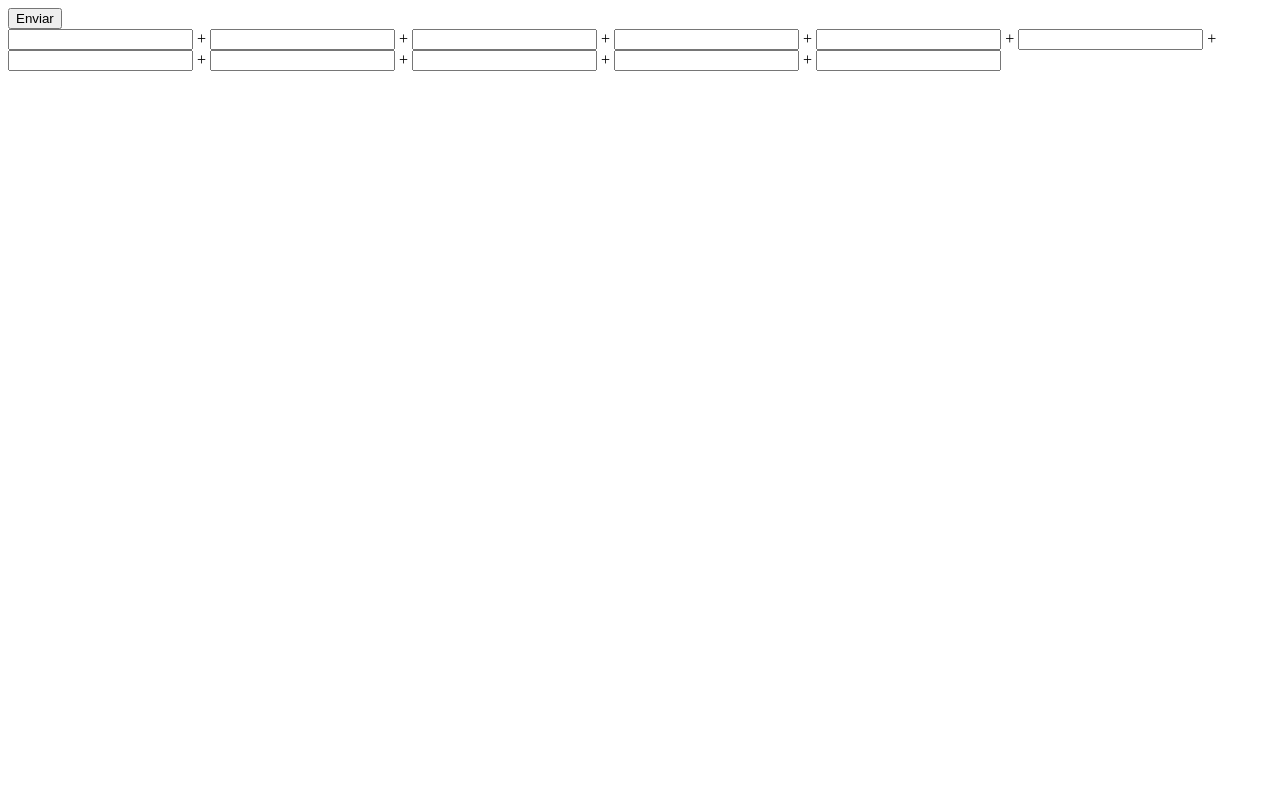
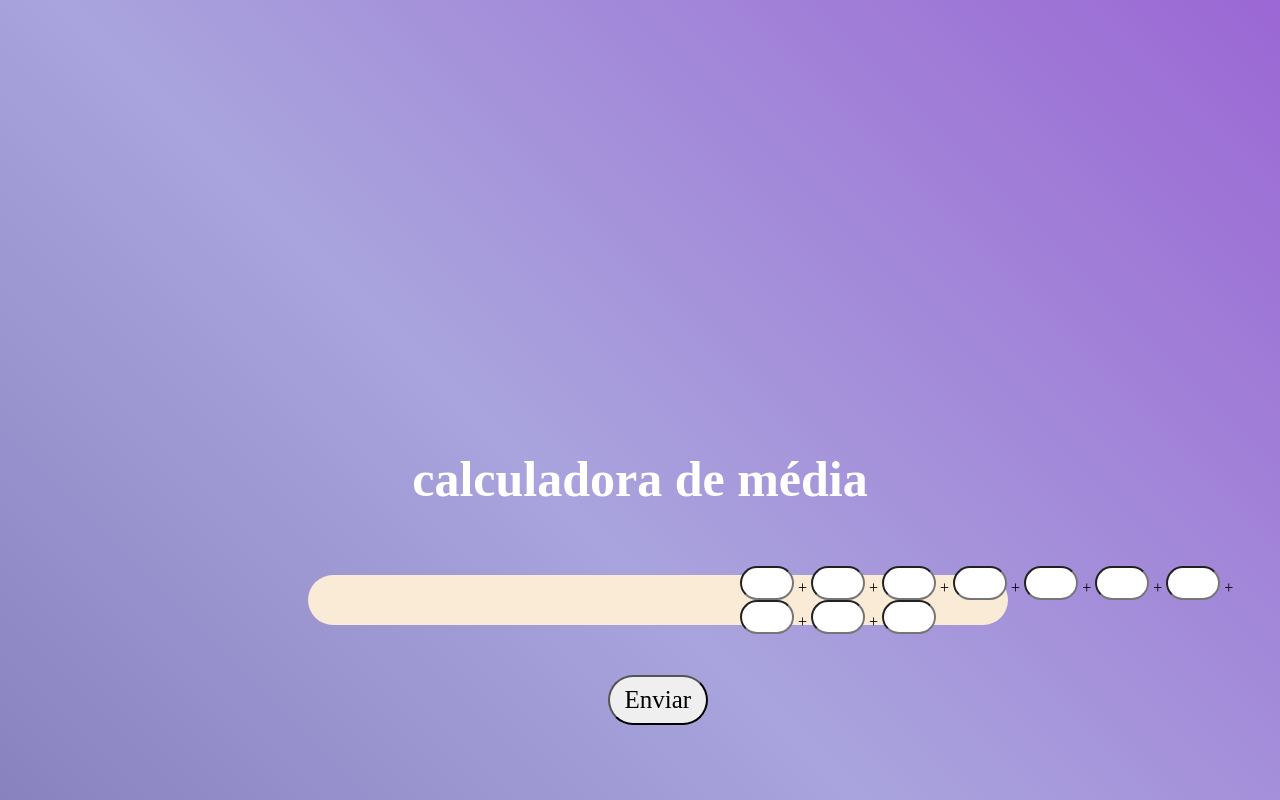
Before and after one commit to pe-odake/site-JS, a plain HTML site: page media.html in a window 1280 px wide. Shown: the top 800 px of the page. Drawn offline with Linux system fonts and the light colour scheme.

```diff
--- a/CSS/media.css
+++ b/CSS/media.css
@@ -1,7 +1,118 @@
-#foco{
+* {
+    margin: 0;
+    padding: 0;
+    font-family: 'ubuntu';
+}
 
-width: 20px;
-height: 20px;
+body {
+
+    background: linear-gradient(45deg, #17153B, #2E236C, #a9a4dd, #8300c5);
+    background-size: 400% 400%;
+    display: flex;
+    justify-content: center;
+    background-repeat: no-repeat;
+    overflow: hidden;
+    height: 100%;
+
+    animation: colors 15s ease;
+}
+
+@keyframes colors {
+
+    0% {
+        background-position: 0% 50%;
+    }
+
+    50% {
+        background-position: 100% 50%;
+    }
+
+
+    100% {
+        background-position: 0% 50%;
+    }
+
+}
+
+
+
+
+#nota1,
+#nota2,
+#nota3,
+#nota4,
+#nota5,
+#nota6,
+#nota7,
+#nota8,
+#nota9,
+#nota10 {
+
+    width: 50px;
+    height: 30px;
+    border-radius: 100px;
+    z-index: 9;
+    font-size: 30px;
+    text-align: center;
+
+}
+
+.caixa {
+
+
+    width: 800px;
+    height: 1200px;
+    display: flex;
+    justify-content: center;
+    align-items: center;
+    z-index: 75;
+    left: -100px;
+}
+
+
+#btn-mediaArit {
+
+    position: relative;
+    top: 100px;
+    left: 140px;
+    z-index: 3;
+    width: 100px;
+    height: 50px;
+    border-radius: 50px;
+    font-size: 25px;
 
 
 }
+
+.quadrado {
+
+    width: 700px;
+    height: 50px;
+    background-color: antiquewhite;
+    z-index: 1;
+    position: relative;
+    top: 00px;
+    left: -260px;
+    border-radius: 50px;
+
+}
+
+.foco {
+
+    z-index: 900;
+    position: absolute;
+    left: 740px;
+
+
+}
+
+#texto {
+
+
+    position: relative;
+    top: 450px;
+    left: 400px;
+    color: white;
+    font-size: 50px;
+
+}
--- a/CSS/tabuada.css
+++ b/CSS/tabuada.css
@@ -1,19 +1,69 @@
+@import url('https://fonts.googleapis.com/css2?family=Arvo:ital,wght@0,400;0,700;1,400;1,700&display=swap');
+
 *{
     padding: 0;
     margin: 0;
+    font-family: 'arvo';
 }
 body{
+    background-color: rgb(159, 198, 241);
+}
+.tudo2{
+    display: flex;
+    justify-content: center;
+}
+.tudo{
+    height: 400px;
+    width: 500px;
+    margin-top: 60px;
+    display: flex;
+    justify-content: space-evenly;
+    align-items: center;
+    flex-direction: column;
+}
+.titulo{
+    display: flex;
+    justify-content: center;
+    align-items: center;
+    flex-direction: column;
+    margin-bottom: 15px;
+    color: rgb(255, 255, 255);
+}
+#resultado{
+    background-color: #FFFFFF;
+    list-style-type: none;
+    border: black solid 1px;
+    font-size: 20px;
+    padding: 10px 20px 10px 20px;
+    border-radius: 15px;
+    margin-top: 15px;
+}
+.btns{
     display: flex;
     justify-content: center;
     align-items: center;
 }
-.tudo{
-    display: flex;
-    justify-content: center;
-    align-items: center;
-    margin-top: 150px;
-    height: 200px;
-    width: 250px;
-    background-color: antiquewhite;
-    flex-direction: column;
+#btn-tabuada{
+    height: 32.7px;
+    width: 55px;
+    margin-left: 5px;
+    border-radius: 7px;
+    background-color: white;
+    color: black;
+    cursor: pointer;
 }
+#btn-tabuada:hover{
+    background-color: blue;
+    color: white;
+}
+#numero{
+    height: 30px;
+    width: 105px;
+    text-align: center;
+    font-size: 23px;
+    border-radius: 10px;
+}
+#iconVoltar{
+    height: 70px;
+    width: 70px;
+}
--- a/JS/javascript.js
+++ b/JS/javascript.js
@@ -322,31 +322,31 @@ function Desafio(){
 
 //Tabuada---------------------------------------------------------------------------
 
-// function tabuada() {
-
-//   let numero = document.getElementById("numero").value;
-//   let i = 1;
-
-//   let resultado = document.getElementById("resultado"+i).value;
-
-//   while ( i<=10){
-
-//     const conta = numero * i ;
-//     let resultado = document.createElement('p');
-//     resultado.textContent = 'numero + "x" + i + "=" +conta';
-
-//      = `${numero} x ${i} = ${conta}`;
-//     document.body.appendChild(p);
-//     i++;
-
-//   }
-
-// }
-//resultado.textContent = (conta)
-// "<p>" numero + "x" + i + "=" +conta "</p>" "<br>"
 
 
+ function tabuada() {
 
+  //let tabua = document.getElementById("tabua").value;
+  let numero = document.getElementById("numero").value;
+  let ul = document.querySelector('#resultado');
+
+  ul.innerText = ""
+
+  let i = 1;
+  while ( i<=10){
+
+    const conta = numero * i ;
+    let li = document.createElement('li')
+    console.log(conta);
+    li.innerText = `${numero} x ${i} = ${conta}`;
+    ul.appendChild(li);
+    i++;
+
+   }
+
+   //tabua.textContent = ('Tabuada do ' + numero)
+
+ }
 
 
 
@@ -368,22 +368,22 @@ function Desafio(){
 
 
 
-  function calcular() {
-    var nu1 = parseInt(document.getElementById("foco1").value);
-    var nu2 = parseInt(document.getElementById("foco2").value);
-    var nu3 = parseInt(document.getElementById("foco3").value);
-    var nu4 = parseInt(document.getElementById("foco4").value);
-    var nu5 = parseInt(document.getElementById("foco5").value);
-    var nu6 = parseInt(document.getElementById("foco6").value);
-    var nu7 = parseInt(document.getElementById("foco7").value);
-    var nu8 = parseInt(document.getElementById("foco8").value);
-    var nu9 = parseInt(document.getElementById("foco9").value);
-    var nu10 = parseInt(document.getElementById("foco10").value);
+  function calculadora() {
+    let nu1 = parseInt(document.getElementById("nota1").value);
+    let nu2 = parseInt(document.getElementById("nota2").value);
+    let nu3 = parseInt(document.getElementById("nota3").value);
+    let nu4 = parseInt(document.getElementById("nota4").value);
+    let nu5 = parseInt(document.getElementById("nota5").value);
+    let nu6 = parseInt(document.getElementById("nota6").value);
+    let nu7 = parseInt(document.getElementById("nota7").value);
+    let nu8 = parseInt(document.getElementById("nota8").value);
+    let nu9 = parseInt(document.getElementById("nota9").value);
+    let nu10 = parseInt(document.getElementById("nota10").value);
 
 
-    var resultado = (nu1 + nu2 + nu3 + nu4 + nu5 + nu6 + nu7 + nu8 + nu9 + n10) / 10;
+    let resultado = (nu1 + nu2 + nu3 + nu4 + nu5 + nu6 + nu7 + nu8 + nu9 + nu10);
 
-   alert('sua média é: ' + resultado);
+   alert("o seu resultado é: " + resultado);
 
 
   }
@@ -408,9 +408,26 @@ function palin() {
       contrario += palavra[i];
   }
   if(contrario == palavra){
-    resposta.textContent = ("É um palíndomo" );
+    resposta.textContent = ("É um palíndomo");
   }
   else{
     resposta.textContent = ("Não é um palíndomo");
   }
 }
+
+//Menor numero de um Array
+
+// let num1 = prompt("digite um número")
+// let num2 = prompt("digite um número")
+// let num3 = prompt("digite um número")
+// let num4 = prompt("digite um número")
+
+// let numeros1 = [num1 , num2, num3, num4]
+// console.log(numeros1)
+
+// function menorNum(numeros){
+
+//   let menor = Math.min(...numeros)
+//   console.log(menor)
+
+//}
--- a/media.html
+++ b/media.html
@@ -14,34 +14,32 @@
 
 <body>
 
-   <button onclick="calcular()" id="btn-mediaArit">Enviar</button>
+<h1 id="texto">calculadora de média</h1>
+
+    <div class="caixa">
 
 
-    <div class="foco">
-        <input type="number" maxlength="1" oninput="this.nextElementSibling?.focus()" id="foco1"/> +
-        <input type="number" maxlength="1" oninput="this.nextElementSibling?.focus()" id="foco2"/> +
-        <input type="number" maxlength="1" oninput="this.nextElementSibling?.focus()" id="foco3"/> +
-        <input type="number" maxlength="1" oninput="this.nextElementSibling?.focus()" id="foco4"/> +
-        <input type="number" maxlength="1" oninput="this.nextElementSibling?.focus()" id="foco5"/> +
-        <input type="number" maxlength="1" oninput="this.nextElementSibling?.focus()" id="foco6"/> +
-        <input type="number" maxlength="1" oninput="this.nextElementSibling?.focus()" id="foco7"/> +
-        <input type="number" maxlength="1" oninput="this.nextElementSibling?.focus()" id="foco7"/> +
-        <input type="number" maxlength="1" oninput="this.nextElementSibling?.focus()" id="foco8"/> +
-        <input type="number" maxlength="1" oninput="this.nextElementSibling?.focus()" id="foco9"/> +
-        <input type="number" maxlength="1"id="foco10">
-    </div>
+        <div class="foco">
+            <input type="number" maxlength="1" oninput="this.nextElementSibling?.focus()" id="nota1" /> +
+            <input type="number" maxlength="1" oninput="this.nextElementSibling?.focus()" id="nota2" /> +
+            <input type="number" maxlength="1" oninput="this.nextElementSibling?.focus()" id="nota3" /> +
+            <input type="number" maxlength="1" oninput="this.nextElementSibling?.focus()" id="nota4" /> +
+            <input type="number" maxlength="1" oninput="this.nextElementSibling?.focus()" id="nota5" /> +
+            <input type="number" maxlength="1" oninput="this.nextElementSibling?.focus()" id="nota6" /> +
+            <input type="number" maxlength="1" oninput="this.nextElementSibling?.focus()" id="nota7" /> +
+            <input type="number" maxlength="1" oninput="this.nextElementSibling?.focus()" id="nota8" /> +
+            <input type="number" maxlength="1" oninput="this.nextElementSibling?.focus()" id="nota9" /> +
+            <input type="number" maxlength="1" id="nota10">
+        </div>
+
+        <button onclick="calculadora()" id="btn-mediaArit">Enviar</button>
+
+        <div class="quadrado"></div>
 
 
-  <div class="resultado"></div>
 
+    </div>
 </body>
+
 </html>
-<script src="JS/javascript.js">
-    <!-- let controle= 0;
-    for(i = 0;i <= 10;i++){
-       let num = parseInt(prompt("Digite um numero"));
-       controle += num;
-    }
-    let resultado = controle/10;
-    alert(resultado) -->
-</script>
+<script src="JS/javascript.js"></script>
```
Also changed, not shown: index.html (+1 -0 lines), menorNum.html (added, +15 -0 lines), tabuada.html (+15 -13 lines).
